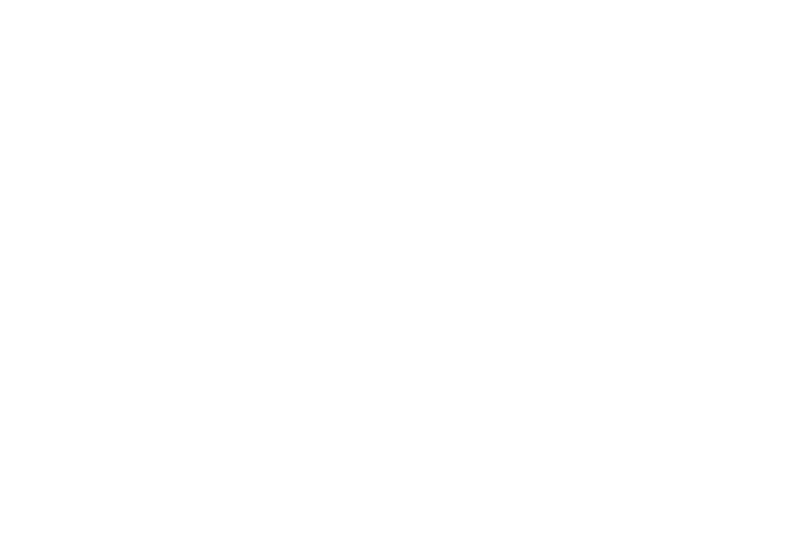
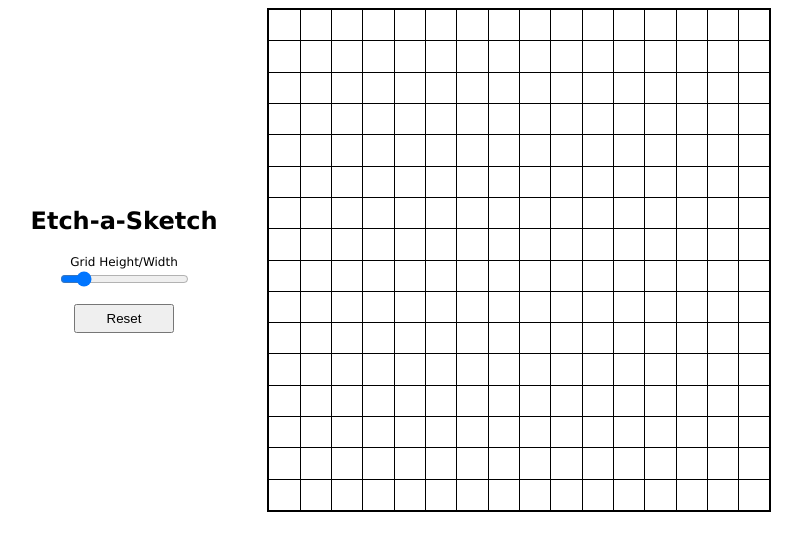
Before and after one commit to jackplummer/Etch-a-Sketch, a plain HTML site: page index.html in a window 1280 px wide. Shown: the whole page, without its empty margins (239-1041 px from the left). Drawn offline with Linux system fonts and the light colour scheme.

Commit message:
Created functional game with JS

```diff
--- a/index.html
+++ b/index.html
@@ -9,6 +9,9 @@
   <title>Etch-a-Sketch</title>
 </head>
 <body>
-
+  <div class="main">
+    <div class="buttons"></div>
+    <div class="grid-container"></div>
+  </div>
 </body>
 </html>
--- a/javascript.js
+++ b/javascript.js
@@ -0,0 +1,78 @@
+let gridSizeColumn = 16;
+let gridSize = gridSizeColumn ** 2; // size of grid
+const gridContainer = document.querySelector('.grid-container');
+generateGridCells(gridSize);
+
+function generateGridCells(gridSize) {
+  while (gridContainer.firstChild) { // removes all cells from grid
+    gridContainer.removeChild(gridContainer.lastChild);
+  }
+  for (i = 1; i <= gridSize; i++) { // generate grid cells
+    let newCell = document.createElement('div');
+    newCell.classList.add(`cell-${i}`);
+    gridContainer.appendChild(newCell);
+  }
+};
+
+function updateGridSize(e) {
+  console.log(e.target.value)
+  gridSizeColumn = e.target.value;
+  gridSize = gridSizeColumn ** 2;
+  generateGridCells(gridSize);
+  gridContainer.removeAttribute('grid-template-columns');
+  gridContainer.setAttribute('style', `grid-template-columns: repeat(${gridSizeColumn}, 1fr)`);
+  gridCells = document.querySelectorAll('.grid-container > div');
+  cellEventListener();
+}
+
+gridContainer.setAttribute('style', `grid-template-columns: repeat(${gridSizeColumn}, 1fr)`);
+
+
+let gridCells = document.querySelectorAll('.grid-container > div');
+
+function changeCellColor(cellClass, color) { // changes cell to color
+  cellClass.setAttribute('style', `background-color: ${color}`);
+};
+
+function resetCellColor() {
+  for (const cell of gridCells) {
+    changeCellColor(cell,'white')
+  }
+}
+
+function cellEventListener() {
+  for (const cell of gridCells) { // adds eventListener to all cells when mouse hovers over
+    cell.addEventListener('mouseover', function(){
+      changeCellColor(cell,'black')
+    });
+  };
+};
+cellEventListener(); // initialisation call
+
+const buttons = document.querySelector('.buttons');
+
+let etchSketchHeading = document.createElement('h2');
+etchSketchHeading.textContent = 'Etch-a-Sketch';
+buttons.appendChild(etchSketchHeading);
+
+let gridSizeLabel = document.createElement('label');
+gridSizeLabel.textContent = 'Grid Height/Width';
+gridSizeLabel.setAttribute('for','slider')
+buttons.appendChild(gridSizeLabel);
+
+let gridSizeInput = document.createElement('input');
+gridSizeInput.setAttribute('type','range')
+gridSizeInput.setAttribute('min',10);
+gridSizeInput.setAttribute('max',50);
+gridSizeInput.setAttribute('value',16);
+gridSizeInput.setAttribute('name','slider')
+buttons.appendChild(gridSizeInput);
+gridSizeInput.addEventListener('input', updateGridSize);
+
+
+let resetButton = document.createElement('button');
+resetButton.addEventListener('click', function(){
+  resetCellColor();
+});
+resetButton.textContent = 'Reset';
+buttons.appendChild(resetButton);
--- a/style.css
+++ b/style.css
@@ -0,0 +1,40 @@
+.grid-container {
+  display: grid;
+  height: 500px;
+  width: 500px;
+  background-color: black;
+  grid-gap: 1px;
+  border: black;
+  border-style: solid;
+  border-width: 2px;
+}
+
+.grid-container > div {
+  background-color: white;
+  margin: 0px;
+}
+
+.main {
+  display: flex;
+  align-items: center;
+  justify-content: center;
+  gap: 50px;
+  font-family: Verdana, Geneva, Tahoma, sans-serif;
+}
+
+.buttons {
+  display: flex;
+  flex-direction: column;
+  justify-content: center;
+  align-items: center;
+}
+
+label {
+  font-size: 12px;
+}
+
+button {
+  margin-top: 15px;
+  padding: 5px 15px;
+  width: 100px;
+}
```
